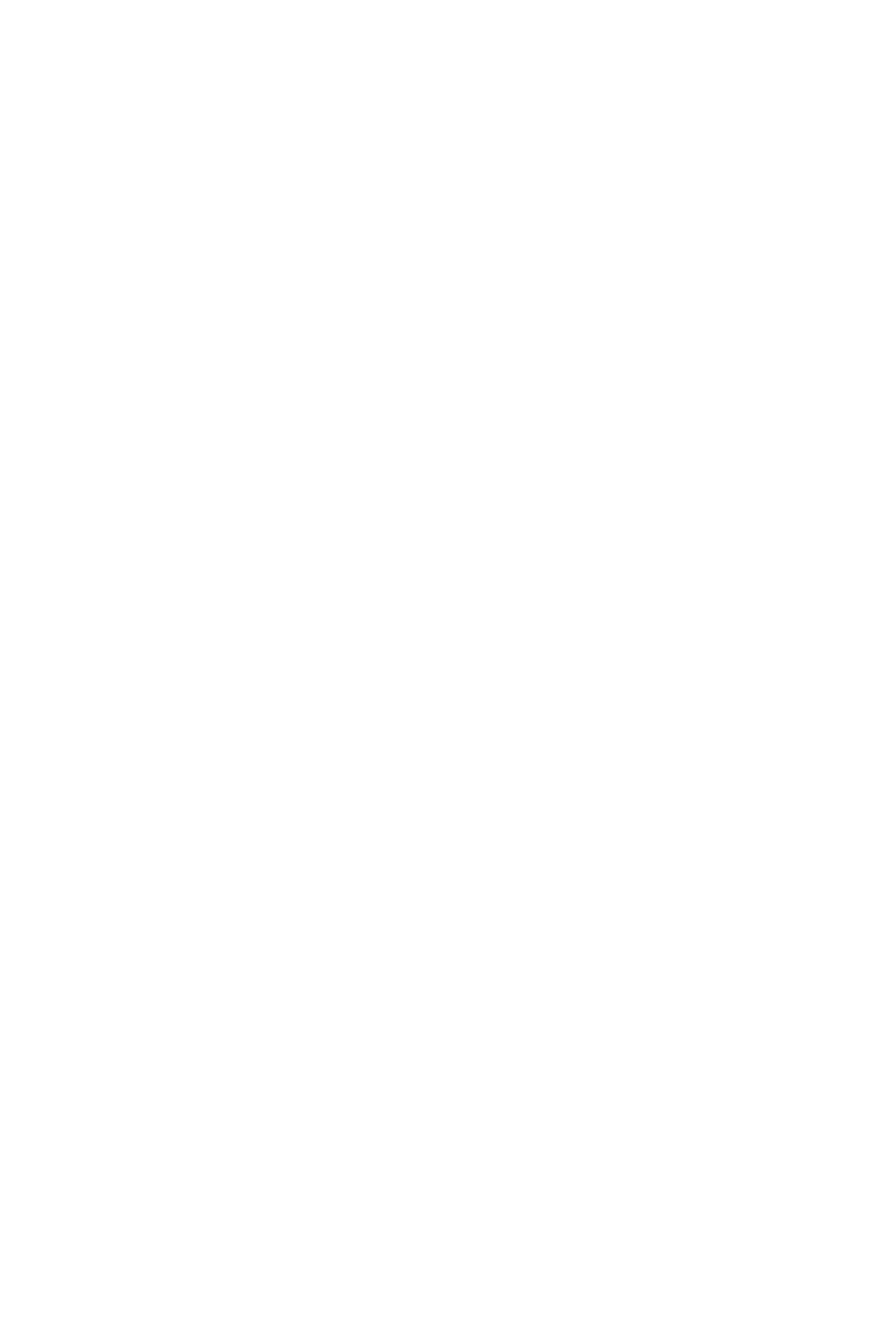
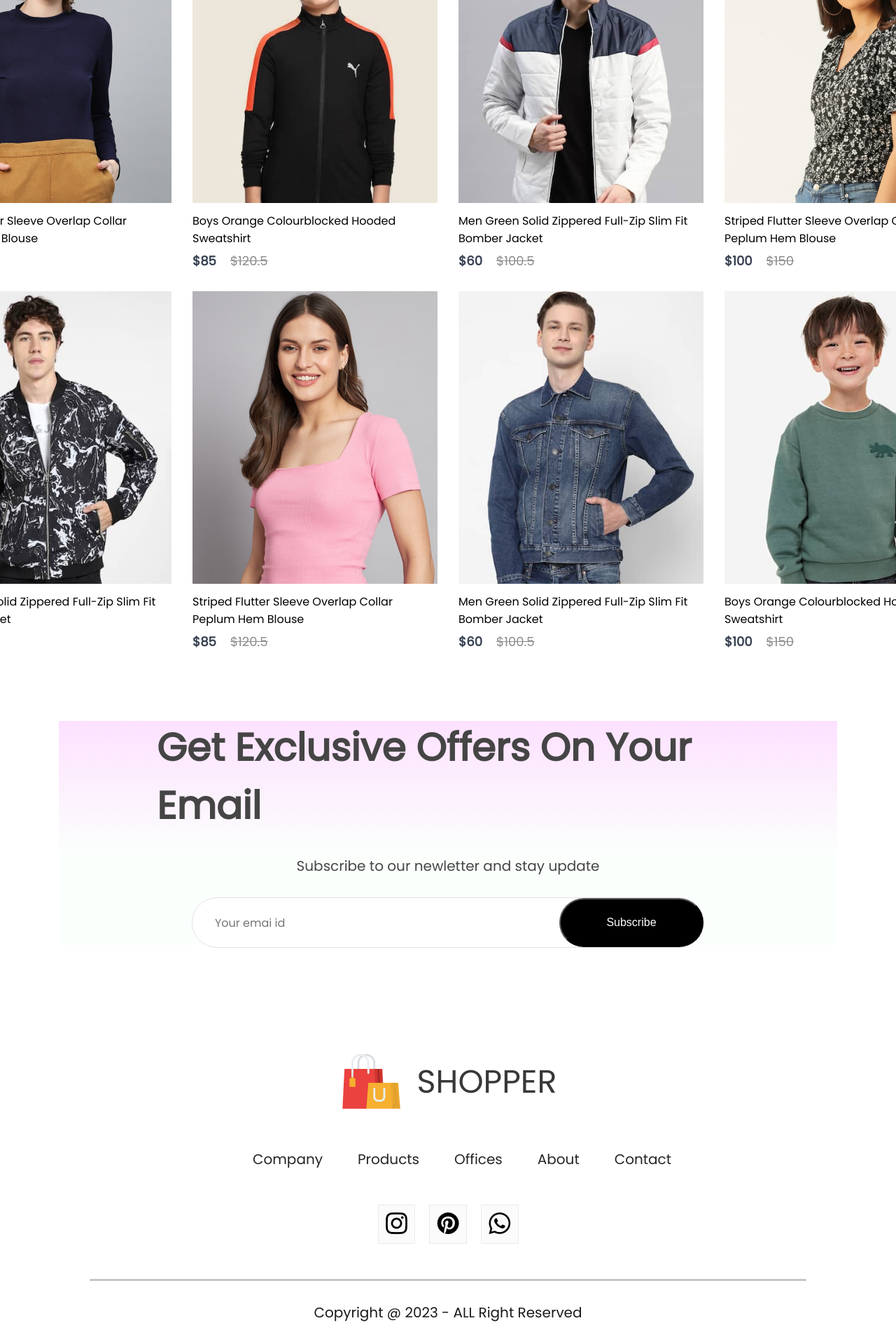
Before and after one commit to hungvu301999/sells, a React (Create React App) app: page / in a window 1280 px wide. Shown: the part 2528-4448 px from the top of the page at 70% size. Before the commit the page ends 2247 px from the top, so only its background shows below. Built offline with nearby package versions, Linux system fonts and the light colour scheme.

Commit message:
home page part 2

```diff
--- a/src/App.js
+++ b/src/App.js
@@ -6,6 +6,7 @@
 import LoginSigup from './Pages/LoginSigup';
 import Cart from './Pages/Cart';
 import Shop from './Pages/Shop';
+import Footer from './Components/Footer/Footer';
 function App() {
     return (
         <div>
@@ -22,6 +23,7 @@
                     <Route path="/cart" element={<Cart />} />
                     <Route path="/login" element={<LoginSigup />} />
                 </Routes>
+                <Footer />
             </BrowserRouter>
         </div>
     );
--- /dev/null
+++ b/src/Components/Footer/Footer.css
@@ -0,0 +1,57 @@
+.footer {
+    display: flex;
+    flex-direction: column;
+    justify-content: center;
+    align-items: center;
+    gap: 50px;
+}
+.footer-logo {
+    display: flex;
+    align-items: center;
+    gap: 20px;
+}
+.footer-logo p {
+    color: #383838;
+    font-size: 46px;
+}
+.footer-links {
+    display: flex;
+    list-style: none;
+    gap: 50px;
+    color: #252525;
+    font-size: 20px;
+}
+.footer-links li {
+    cursor: pointer;
+}
+.footer-links li:hover {
+    color: #908b8b;
+}
+
+.footer-social-icon {
+    display: flex;
+    gap: 20px;
+}
+.footer-icons-container {
+    padding: 10px;
+    padding-bottom: 6px;
+    background: #fbfbfb;
+    border: 1px solid #ebebeb;
+}
+.footer-copyright {
+    display: flex;
+    flex-direction: column;
+    align-items: center;
+    gap: 30px;
+    width: 100%;
+    margin-bottom: 30px;
+    color: #1a1a1a;
+    font-size: 20px;
+}
+.footer-copyright hr {
+    width: 80%;
+    border: none;
+    border-radius: 10px;
+    height: 3px;
+    background: #c7c7c7;
+}
--- /dev/null
+++ b/src/Components/Footer/Footer.jsx
@@ -0,0 +1,41 @@
+import React from 'react';
+import './Footer.css';
+import footer_logo from '~/Components/Assets/logo_big.png';
+import instagram_icon from '~/Components/Assets/instagram_icon.png';
+import pintester_icon from '~/Components/Assets/pintester_icon.png';
+import whatsapp_icon from '~/Components/Assets/whatsapp_icon.png';
+
+const Footer = () => {
+    return (
+        <div className="footer">
+            <div className="footer-logo">
+                <img src={footer_logo} alt="" />
+                <p>SHOPPER</p>
+            </div>
+            <ul className="footer-links">
+                <li>Company</li>
+                <li>Products</li>
+                <li>Offices</li>
+                <li>About</li>
+                <li>Contact</li>
+            </ul>
+            <div className="footer-social-icon">
+                <div className="footer-icons-container">
+                    <img src={instagram_icon} alt="" />
+                </div>
+                <div className="footer-icons-container">
+                    <img src={pintester_icon} alt="" />
+                </div>
+                <div className="footer-icons-container">
+                    <img src={whatsapp_icon} alt="" />
+                </div>
+            </div>
+            <div className="footer-copyright">
+                <hr />
+                <p>Copyright @ 2023 - ALL Right Reserved</p>
+            </div>
+        </div>
+    );
+};
+
+export default Footer;
--- /dev/null
+++ b/src/Components/NewCollections/NewCollections.css
@@ -0,0 +1,24 @@
+.new-collections {
+    display: flex;
+    flex-direction: column;
+    align-items: center;
+    gap: 10px;
+    margin-bottom: 100px;
+}
+.new-collections h1 {
+    color: #171717;
+    font-size: 50px;
+    font-weight: 600;
+}
+.new-collections hr {
+    width: 200px;
+    height: 6px;
+    border-radius: 10px;
+    background: #252525;
+}
+.collections {
+    display: grid;
+    grid-template-columns: 1fr 1fr 1fr 1fr;
+    margin-top: 50px;
+    gap: 30px;
+}
--- /dev/null
+++ b/src/Components/NewCollections/NewCollections.jsx
@@ -0,0 +1,29 @@
+import React from 'react';
+import './NewCollections.css';
+import new_collections from '../Assets/new_collections';
+import Item from '../Item/Item';
+
+const NewCollections = () => {
+    return (
+        <div className="new-collections">
+            <h1>NEW COLLECTIONS</h1>
+            <hr />
+            <div className="collections">
+                {new_collections.map((item, index) => {
+                    return (
+                        <Item
+                            key={index}
+                            id={item.id}
+                            name={item.name}
+                            image={item.image}
+                            new_price={item.new_price}
+                            old_price={item.old_price}
+                        />
+                    );
+                })}
+            </div>
+        </div>
+    );
+};
+
+export default NewCollections;
--- /dev/null
+++ b/src/Components/NewsLetter/NewsLetter.css
@@ -0,0 +1,50 @@
+.newsletter {
+    width: 65%;
+    height: 40vh;
+    display: flex;
+    flex-direction: column;
+    align-items: center;
+    justify-content: center;
+    margin: auto;
+    padding: 0px 140px;
+    margin-bottom: 150px;
+    background: linear-gradient(180deg, #fde1ff 0%, #e1ffea22 60%);
+    gap: 30px;
+}
+.newsletter h1 {
+    color: #454545;
+    font-size: 55px;
+    font-weight: 600;
+}
+.newsletter p {
+    color: #454545;
+    font-size: 20px;
+}
+.newsletter div {
+    display: flex;
+    align-items: center;
+    justify-content: space-between;
+    background: white;
+    width: 730px;
+    height: 70px;
+    border-radius: 80px;
+    border: 1px solid #e3e3e3;
+}
+.newsletter input {
+    width: 500px;
+    margin-left: 30px;
+    border: none;
+    outline: none;
+    color: #616161;
+    font-family: Poppins;
+    font-size: 16px;
+}
+.newsletter div button {
+    width: 210px;
+    height: 70px;
+    border-radius: 80px;
+    background: black;
+    color: white;
+    font-size: 16px;
+    cursor: pointer;
+}
--- /dev/null
+++ b/src/Components/NewsLetter/NewsLetter.jsx
@@ -0,0 +1,17 @@
+import React from 'react';
+import './NewsLetter.css';
+
+const NewsLetter = () => {
+    return (
+        <div className="newsletter">
+            <h1>Get Exclusive Offers On Your Email</h1>
+            <p>Subscribe to our newletter and stay update</p>
+            <div>
+                <input type="email" placeholder="Your emai id" />
+                <button>Subscribe</button>
+            </div>
+        </div>
+    );
+};
+
+export default NewsLetter;
--- a/src/Pages/Shop.jsx
+++ b/src/Pages/Shop.jsx
@@ -1,5 +1,7 @@
 import React from 'react';
 import Hero from '~/Components/Hero/Hero';
+import NewCollections from '~/Components/NewCollections/NewCollections';
+import NewsLetter from '~/Components/NewsLetter/NewsLetter';
 import Offers from '~/Components/Offers/Offers';
 import Popular from '~/Components/Popular/Popular';
 
@@ -9,6 +11,8 @@
             <Hero />
             <Popular />
             <Offers />
+            <NewCollections />
+            <NewsLetter />
         </div>
     );
 };
```
